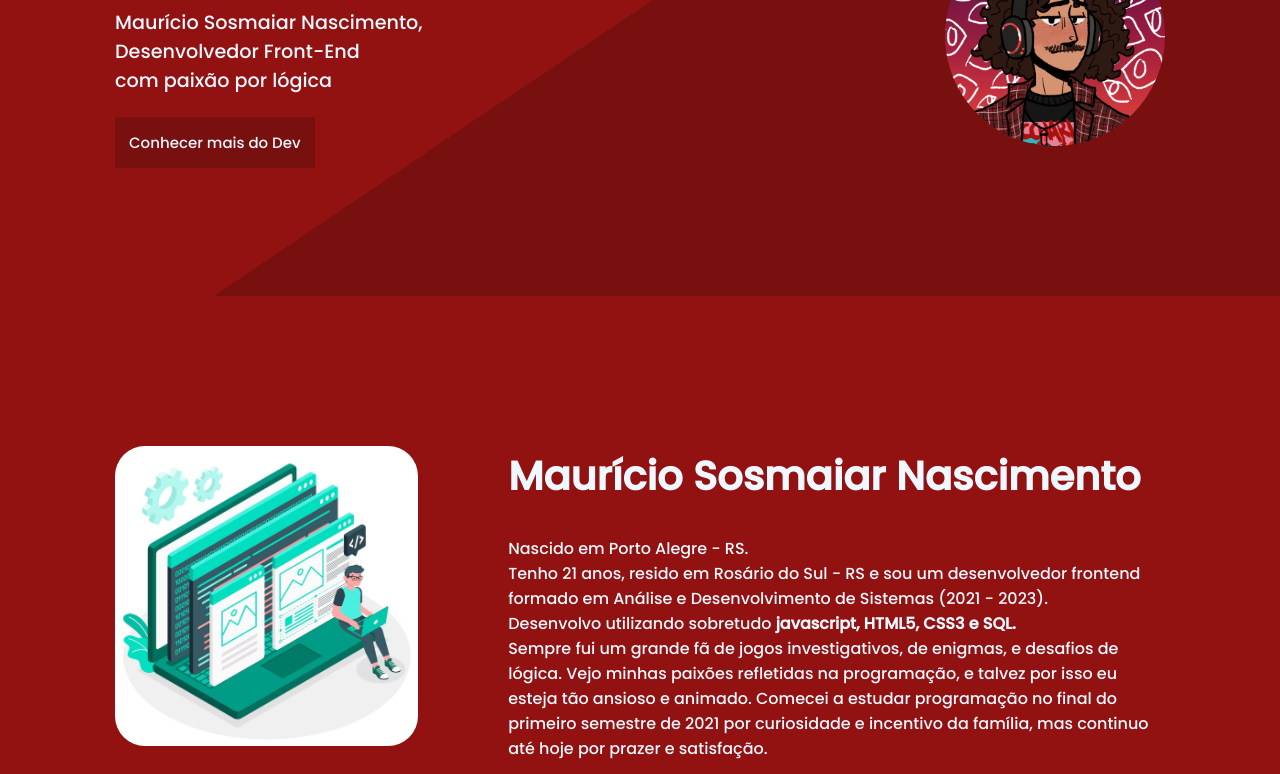
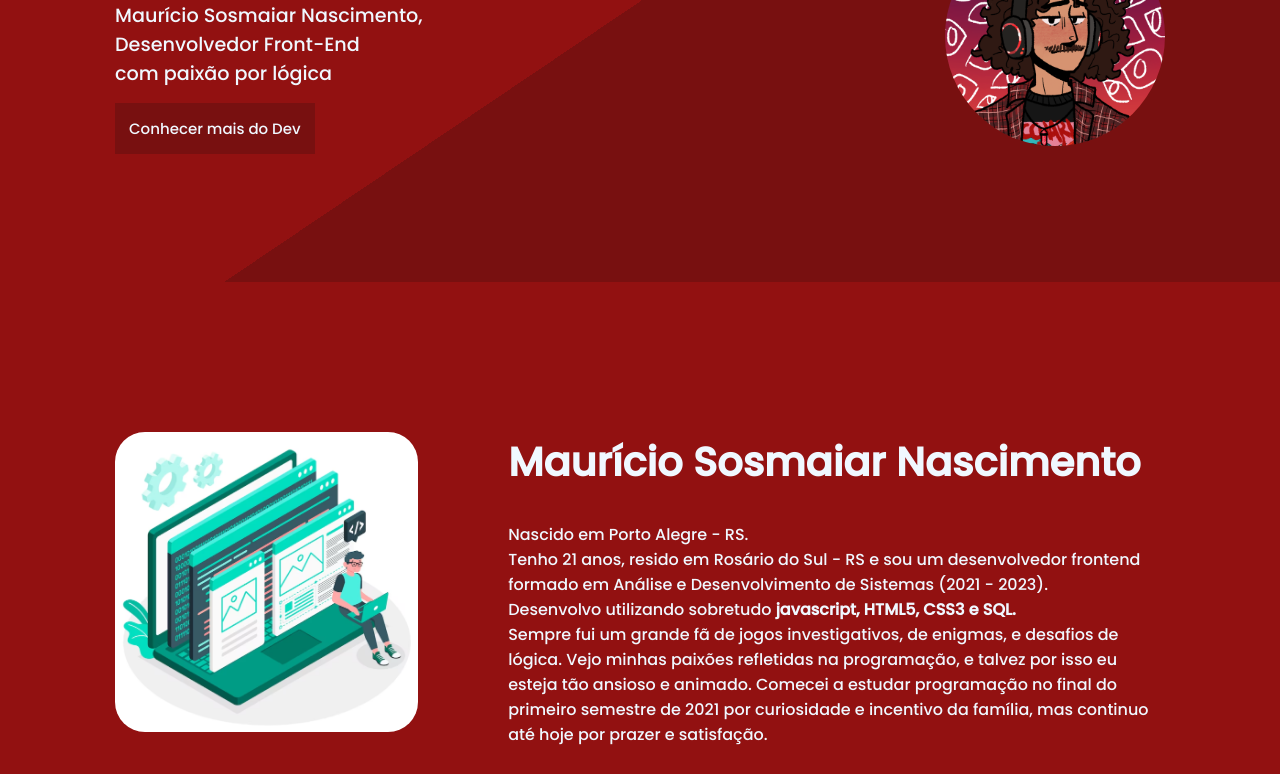
Before and after one commit to m4uriciosn/Portfolio, a plain HTML site: page index.html in a window 1280 px wide. Shown: the part 279-1053 px from the top of the page. Drawn offline with Linux system fonts and the light colour scheme.

Commit message:
ajusta #inicio

```diff
--- a/src/css/estilo.css
+++ b/src/css/estilo.css
@@ -98,13 +98,13 @@ header{
 }
 
 #apresentacao{
-    margin-top: 3%;
+    margin-top: 15px;
 }
 
 #botao-inicio {
     background-color: var(--corfundo2);
     padding: 14px;
-    margin-top: 3%;
+    margin-top: 15px;
     border: 0ch;
     transition-property: transform;
     transition-duration: 0.3s;
```
